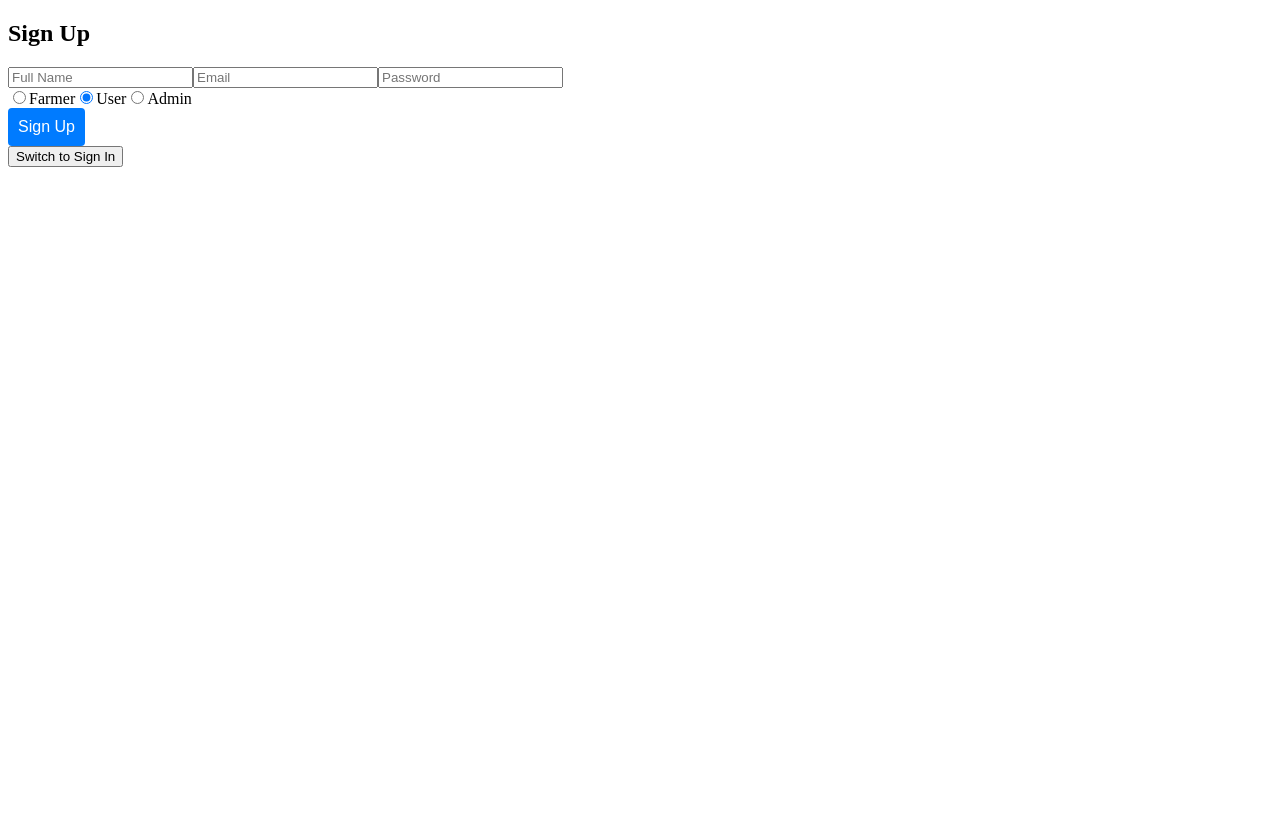
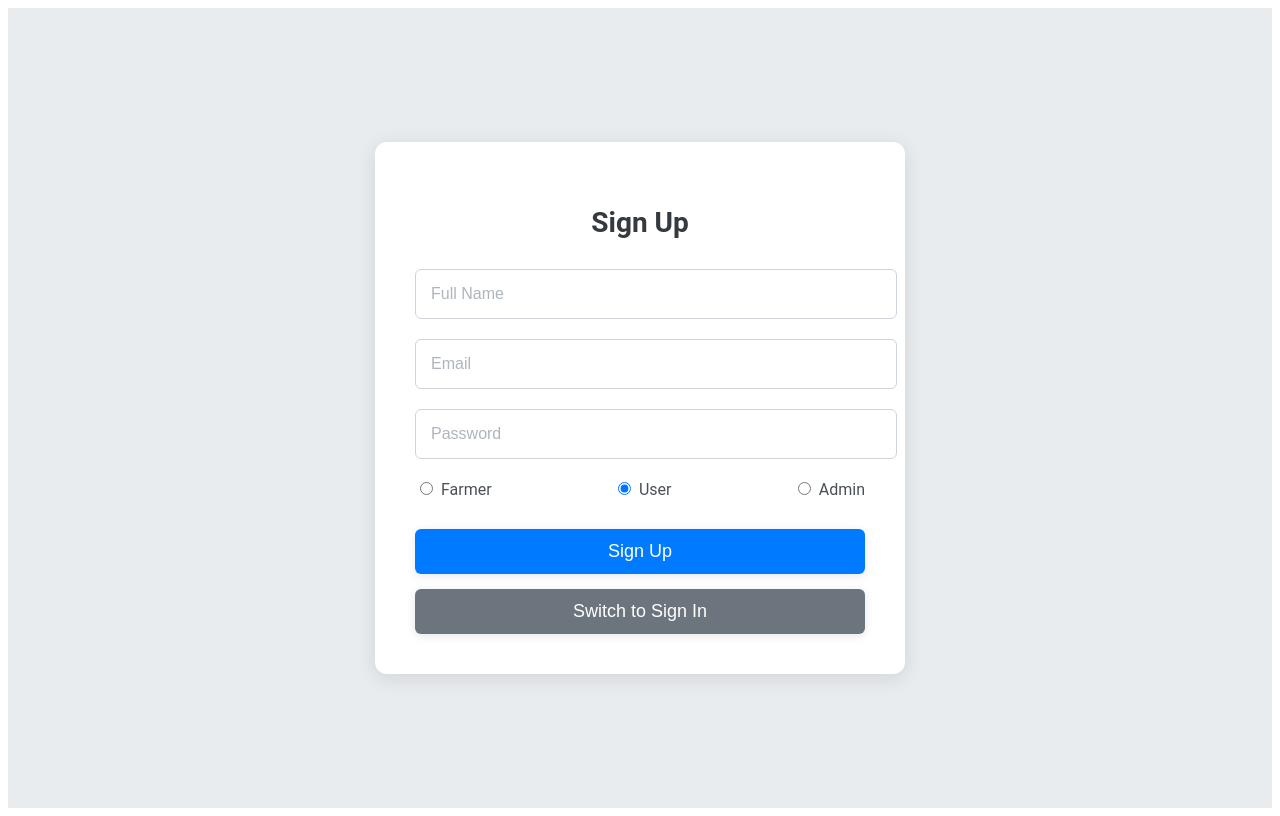
Before and after one commit to k-vijay-05/FieldToFork, a React (Vite) app: page / in a window 1280 px wide. Built offline with nearby package versions, Linux system fonts and the light colour scheme; no server answers.

Commit message:
orders and add product component in farmerdashboard done

```diff
--- a/src/App.jsx
+++ b/src/App.jsx
@@ -5,9 +5,9 @@ import React from 'react';
 import { createBrowserRouter, RouterProvider } from 'react-router-dom';
 import { AuthContext } from './context/AuthContext';
 import SignUpSignIn from './components/SignUpSignIn/SignUpSignIn'
+import FarmerDashboard from './pages/FarmerDashboard/FarmerDashboard';
 
 
-const FarmerDashboard = () => <h1>Farmer Dashboard</h1>;
 const UserDashboard = () => <h1>User Dashboard</h1>;
 const AdminDashboard = () => <h1>Admin Dashboard</h1>;
 
--- /dev/null
+++ b/src/components/Farmer/AddProduct/AddProduct.jsx
@@ -0,0 +1,74 @@
+// src/components/AddProduct.js
+import React, { useState } from 'react';
+import { db } from '../../../config/firebase'; // Firebase Firestore
+import { addDoc, collection } from 'firebase/firestore'; // Firestore functions
+
+const AddProduct = () => {
+  const [productData, setProductData] = useState({
+    name: '',
+    price: '',
+    description: '',
+    quantity: '',
+  });
+
+  const handleChange = (e) => {
+    setProductData({
+      ...productData,
+      [e.target.name]: e.target.value,
+    });
+  };
+
+  const handleSubmit = async (e) => {
+    e.preventDefault();
+    try {
+      // Add product to Firestore
+      await addDoc(collection(db, 'products'), productData);
+      alert('Product added successfully!');
+    } catch (error) {
+      alert('Error adding product: ' + error.message);
+    }
+  };
+
+  return (
+    <div className="add-product-container">
+      <h2>Add Product</h2>
+      <form onSubmit={handleSubmit}>
+        <input
+          type="text"
+          name="name"
+          placeholder="Product Name"
+          value={productData.name}
+          onChange={handleChange}
+          required
+        />
+        <input
+          type="number"
+          name="price"
+          placeholder="Price"
+          value={productData.price}
+          onChange={handleChange}
+          required
+        />
+        <input
+          type="text"
+          name="description"
+          placeholder="Description"
+          value={productData.description}
+          onChange={handleChange}
+          required
+        />
+        <input
+          type="number"
+          name="quantity"
+          placeholder="Quantity"
+          value={productData.quantity}
+          onChange={handleChange}
+          required
+        />
+        <button type="submit">Add Product</button>
+      </form>
+    </div>
+  );
+};
+
+export default AddProduct;
--- /dev/null
+++ b/src/components/Farmer/EditProduct/EditProduct.jsx
@@ -0,0 +1,86 @@
+// src/components/EditProduct.js
+import React, { useState, useEffect } from 'react';
+import { db } from '../../../config/firebase';
+import { doc, getDoc, updateDoc } from 'firebase/firestore'; // Firestore functions
+
+const EditProduct = ({ productId }) => {
+  const [productData, setProductData] = useState({
+    name: '',
+    price: '',
+    description: '',
+    quantity: '',
+  });
+
+  useEffect(() => {
+    const fetchProduct = async () => {
+      const productDoc = await getDoc(doc(db, 'products', productId));
+      if (productDoc.exists()) {
+        setProductData(productDoc.data());
+      } else {
+        alert('Product not found!');
+      }
+    };
+    fetchProduct();
+  }, [productId]);
+
+  const handleChange = (e) => {
+    setProductData({
+      ...productData,
+      [e.target.name]: e.target.value,
+    });
+  };
+
+  const handleSubmit = async (e) => {
+    e.preventDefault();
+    try {
+      // Update product in Firestore
+      await updateDoc(doc(db, 'products', productId), productData);
+      alert('Product updated successfully!');
+    } catch (error) {
+      alert('Error updating product: ' + error.message);
+    }
+  };
+
+  return (
+    <div className="edit-product-container">
+      <h2>Edit Product</h2>
+      <form onSubmit={handleSubmit}>
+        <input
+          type="text"
+          name="name"
+          placeholder="Product Name"
+          value={productData.name}
+          onChange={handleChange}
+          required
+        />
+        <input
+          type="number"
+          name="price"
+          placeholder="Price"
+          value={productData.price}
+          onChange={handleChange}
+          required
+        />
+        <input
+          type="text"
+          name="description"
+          placeholder="Description"
+          value={productData.description}
+          onChange={handleChange}
+          required
+        />
+        <input
+          type="number"
+          name="quantity"
+          placeholder="Quantity"
+          value={productData.quantity}
+          onChange={handleChange}
+          required
+        />
+        <button type="submit">Update Product</button>
+      </form>
+    </div>
+  );
+};
+
+export default EditProduct;
--- /dev/null
+++ b/src/components/Farmer/Orders/Orders.jsx
@@ -0,0 +1,38 @@
+// src/components/Orders.js
+import React, { useEffect, useState } from 'react';
+import { db } from '../../../config/firebase'; // Import Firebase Firestore
+import { collection, getDocs } from 'firebase/firestore'; // Firestore functions
+
+const Orders = () => {
+  const [orders, setOrders] = useState([]);
+
+  useEffect(() => {
+    // Fetch orders from Firestore
+    const fetchOrders = async () => {
+      const ordersCollection = collection(db, 'orders');
+      const ordersSnapshot = await getDocs(ordersCollection);
+      const ordersList = ordersSnapshot.docs.map(doc => ({ id: doc.id, ...doc.data() }));
+      setOrders(ordersList);
+    };
+
+    fetchOrders();
+  }, []);
+
+  return (
+    <div className="orders-container">
+      <h2>Your Orders</h2>
+      <ul>
+        {orders.map(order => (
+          <li key={order.id}>
+            <p><strong>Order ID:</strong> {order.id}</p>
+            <p><strong>Product:</strong> {order.productName}</p>
+            <p><strong>Quantity:</strong> {order.quantity}</p>
+            <p><strong>Total:</strong> ${order.totalPrice}</p>
+          </li>
+        ))}
+      </ul>
+    </div>
+  );
+};
+
+export default Orders;
--- a/src/components/SignUpSignIn/SignUpSignIn.css
+++ b/src/components/SignUpSignIn/SignUpSignIn.css
@@ -1,108 +1,146 @@
-/* src/components/SignUpSignIn.css */
-
+/* General container styles */
 .container {
   display: flex;
   justify-content: center;
   align-items: center;
   height: 100vh;
-    background-color: #f5f5f5;
+  background-color: #e9ecef;
+  font-family: 'Roboto', sans-serif;
 }
 
 .form-container {
   background-color: white;
-    padding: 30px;
-    border-radius: 8px;
-    box-shadow: 0 2px 10px rgba(0, 0, 0, 0.1);
-    max-width: 400px;
+  padding: 40px;
+  border-radius: 12px;
+  box-shadow: 0 4px 20px rgba(0, 0, 0, 0.1);
+  max-width: 450px;
   width: 100%;
+  transition: all 0.3s ease;
 }
 
+.form-container:hover {
+  transform: translateY(-5px);
+  box-shadow: 0 6px 25px rgba(0, 0, 0, 0.15);
+}
+
+/* Header styles */
 .form-container h2 {
   text-align: center;
-    margin-bottom: 20px;
-    font-size: 24px;
-    color: #333;
+  margin-bottom: 30px;
+  font-size: 28px;
+  color: #343a40;
+  font-weight: bold;
 }
 
-  .form-container form {
-    display: flex;
-    flex-direction: column;
-  }
-
+/* Input field styles */
 .form-container input[type="text"],
 .form-container input[type="email"],
 .form-container input[type="password"] {
-    padding: 10px;
-    margin-bottom: 15px;
-    border: 1px solid #ddd;
-    border-radius: 4px;
+  padding: 15px;
+  margin-bottom: 20px;
+  border: 1px solid #ced4da;
+  border-radius: 6px;
   font-size: 16px;
   width: 100%;
+  transition: border 0.3s ease;
 }
 
 .form-container input:focus {
   outline: none;
   border-color: #007bff;
+  box-shadow: 0 0 5px rgba(0, 123, 255, 0.3);
 }
 
+/* Label styles */
 .form-container label {
   margin-bottom: 10px;
   font-size: 16px;
-    color: #333;
+  color: #495057;
 }
 
+/* Radio button styles */
 .radio-group {
   display: flex;
   justify-content: space-between;
-    margin-bottom: 15px;
+  margin-bottom: 20px;
 }
 
 .radio-group label {
-    font-size: 14px;
-    color: #555;
+  font-size: 16px;
+  color: #495057;
 }
 
 .radio-group input[type="radio"] {
-    margin-right: 5px;
+  margin-right: 8px;
 }
 
-  button[type="submit"] {
+/* Button styles */
+button[type="submit"],
+button.switch-btn {
   background-color: #007bff;
   color: white;
-    padding: 10px;
+  padding: 12px;
   border: none;
-    border-radius: 4px;
+  border-radius: 6px;
   cursor: pointer;
-    font-size: 16px;
+  font-size: 18px;
+  width: 100%;
+  transition: background-color 0.3s ease, transform 0.2s ease;
 }
 
-  button[type="submit"]:hover {
+button[type="submit"]:hover,
+button.switch-btn:hover {
   background-color: #0056b3;
+  transform: translateY(-2px);
 }
 
 button.switch-btn {
   background-color: #6c757d;
-    color: white;
-    padding: 10px;
-    margin-top: 10px;
-    border: none;
-    border-radius: 4px;
-    cursor: pointer;
-    font-size: 16px;
+  margin-top: 15px;
 }
 
 button.switch-btn:hover {
   background-color: #5a6268;
 }
 
+/* Error and Success messages */
 .error-message {
   color: red;
   font-size: 14px;
-    margin-bottom: 10px;
+  margin-bottom: 15px;
 }
 
 .success-message {
   color: green;
   font-size: 14px;
-    margin-bottom: 10px;
+  margin-bottom: 15px;
 }
+
+/* Additional visual enhancements */
+.form-container {
+  animation: fadeIn 0.6s ease-in-out;
+}
+
+@keyframes fadeIn {
+  from {
+    opacity: 0;
+    transform: scale(0.95);
+  }
+  to {
+    opacity: 1;
+    transform: scale(1);
+  }
+}
+
+input::placeholder {
+  color: #adb5bd;
+}
+
+button {
+  box-shadow: 0 2px 10px rgba(0, 0, 0, 0.1);
+}
+
+button:active {
+  transform: translateY(1px);
+  box-shadow: none;
+}
--- a/src/components/SignUpSignIn/SignUpSignIn.jsx
+++ b/src/components/SignUpSignIn/SignUpSignIn.jsx
@@ -1,18 +1,15 @@
-// src/components/SignUpSignIn.js
 import React, { useState } from 'react';
 import { auth, db } from '../../config/firebase'; // Firebase imports
 import { useNavigate } from 'react-router-dom';  // Import useNavigate
 import { createUserWithEmailAndPassword, signInWithEmailAndPassword } from 'firebase/auth'; // Firebase Auth functions
 import { doc, setDoc, getDoc } from 'firebase/firestore'; // Firestore functions
-import './SignUpSignIn.css';
+import './SignUpSignIn.css'; // Import the updated CSS file
 
 const SignUpSignIn = () => {
   const [formData, setFormData] = useState({
     name: '',
     email: '',
     password: '',
-    farmName: '',
-    location: '',
     role: 'user' // Default role is 'user'
   });
 
@@ -32,7 +29,7 @@ const SignUpSignIn = () => {
 
   const handleSubmit = async (e) => {
     e.preventDefault();
-    const { name, email, password, farmName, location, role } = formData;
+    const { name, email, password, role } = formData;
 
     try {
       if (isSignUp) {
@@ -42,8 +39,7 @@ const SignUpSignIn = () => {
         // Store additional info in Firestore
         await setDoc(doc(db, 'users', userCredential.user.uid), {
           name,
-          farmName: role === 'farmer' ? farmName : null,
-          location: role === 'farmer' ? location : null,
+          email,
           role,
         });
 
@@ -73,7 +69,8 @@ const SignUpSignIn = () => {
   };
 
   return (
-    <div>
+    <div className="container">
+      <div className="form-container">
         <h2>{isSignUp ? 'Sign Up' : 'Sign In'}</h2>
         <form onSubmit={handleSubmit}>
           {isSignUp && (
@@ -86,26 +83,7 @@ const SignUpSignIn = () => {
                 onChange={handleChange}
                 required
               />
-            {formData.role === 'farmer' && (
-              <>
-                <input
-                  type="text"
-                  name="farmName"
-                  placeholder="Farm Name"
-                  value={formData.farmName}
-                  onChange={handleChange}
-                  required
-                />
-                <input
-                  type="text"
-                  name="location"
-                  placeholder="Farm Location"
-                  value={formData.location}
-                  onChange={handleChange}
-                  required
-                />
-              </>
-            )}
+
             </>
           )}
           <input
@@ -125,7 +103,7 @@ const SignUpSignIn = () => {
             required
           />
 
-        <div>
+          <div className="radio-group">
             <label>
               <input
                 type="radio"
@@ -158,9 +136,10 @@ const SignUpSignIn = () => {
           <button type="submit">{isSignUp ? 'Sign Up' : 'Sign In'}</button>
         </form>
 
-      <button onClick={() => setIsSignUp(!isSignUp)}>
+        <button className="switch-btn" onClick={() => setIsSignUp(!isSignUp)}>
           {isSignUp ? 'Switch to Sign In' : 'Switch to Sign Up'}
         </button>
+      </div>
     </div>
   );
 };
--- /dev/null
+++ b/src/pages/FarmerDashboard/FarmerDashboard.jsx
@@ -0,0 +1,18 @@
+// src/components/FarmerDashboard.js
+import React from 'react';
+import Orders from '../../components/Farmer/Orders/Orders'
+import AddProduct from '../../components/Farmer/AddProduct/AddProduct'
+import EditProduct from '../../components/Farmer/EditProduct/EditProduct'
+const FarmerDashboard = () => {
+
+  return (
+    <div className="container">
+      <h2>Farmer Dashboard</h2>
+      <Orders />
+      <AddProduct />
+      <EditProduct/>
+    </div>
+  );
+};
+
+export default FarmerDashboard;
```
Also changed, not shown: src/components/Farmer/AddProduct/AddProduct.css (added), src/components/Farmer/EditProduct/EditProduct.css (added), src/components/Farmer/Orders/Orders.css (added), src/pages/FarmerDashboard/FarmerDashboard.css (added). Lines whose indentation alone changed are shown as unchanged.
